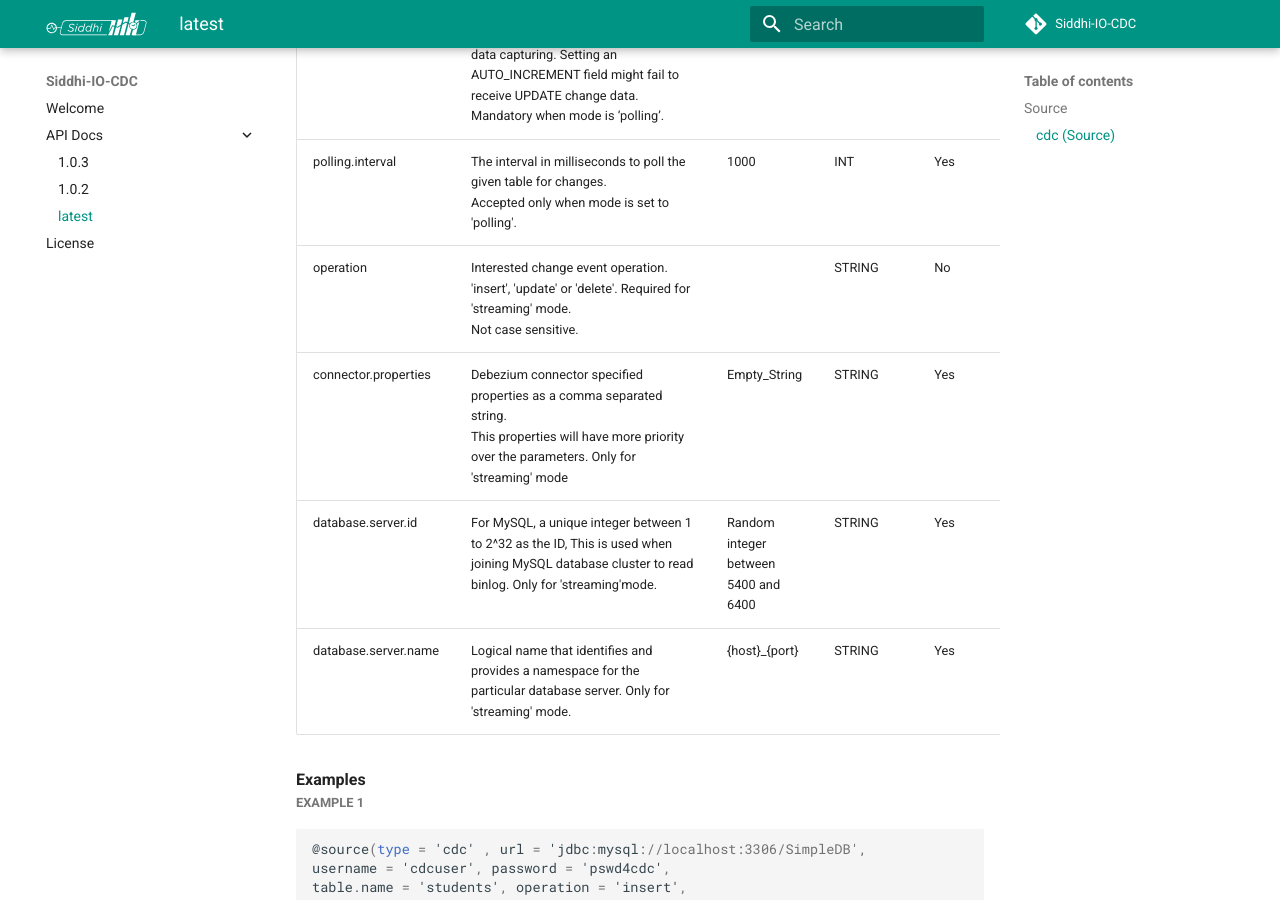
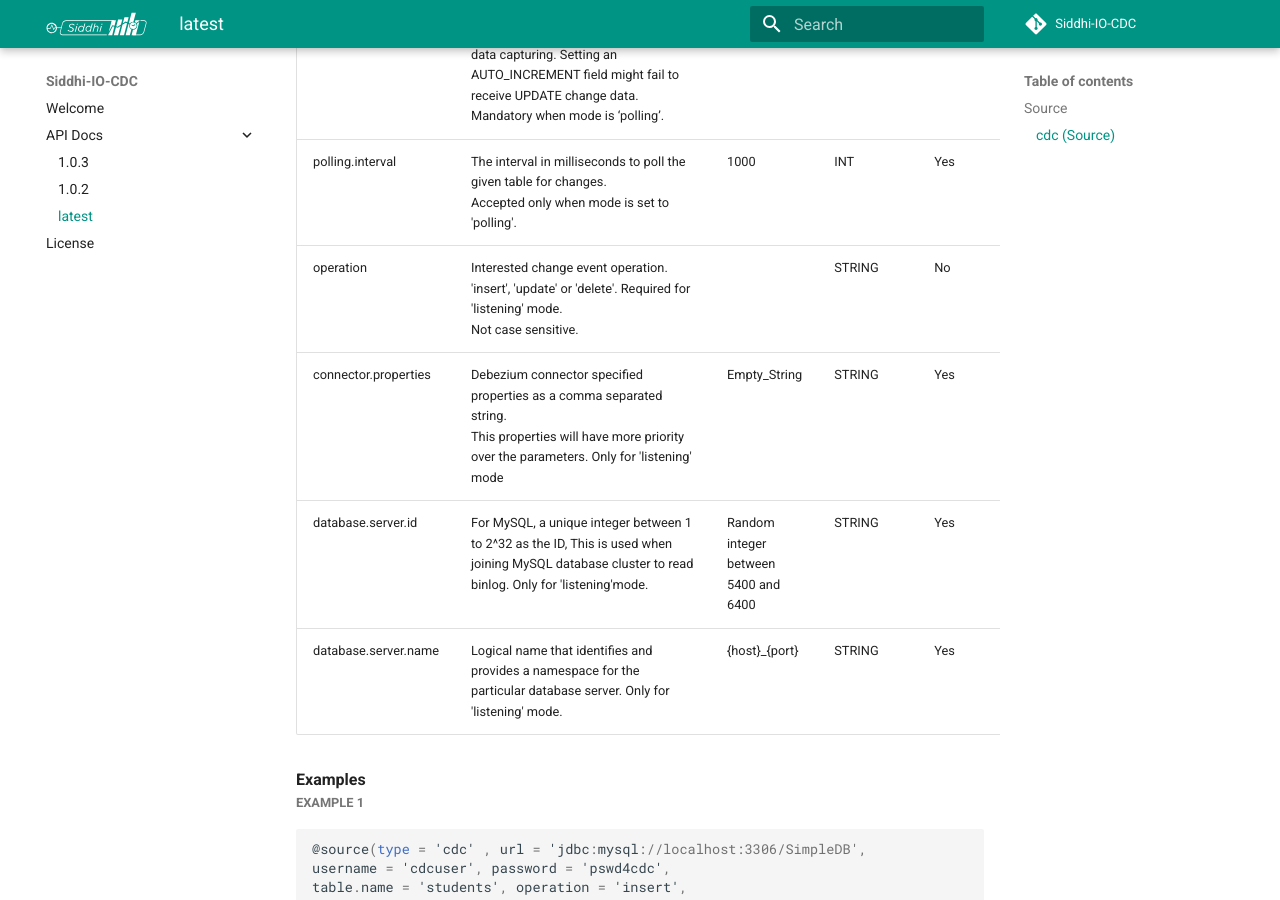
Before and after one commit to siddhi-io/siddhi-io-cdc, an MkDocs documentation site: the page built from docs/api/latest.md, in a window 1280 px wide and 900 px high, scrolled down 1685 px. Built offline with MkDocs 1.6.1 and Material for MkDocs 9.7.7, drawn with Linux system fonts in a browser that asks for light colours; comment, search, counter and statistics services are not loaded; old or Windows-style settings are respelled for this version of MkDocs; some of the changed text lies outside the part shown.

Commit message:
Rename mode: streaming with listening.

```diff
--- a/docs/api/latest.md
+++ b/docs/api/latest.md
@@ -31,8 +31,8 @@
     </tr>
     <tr>
         <td style="vertical-align: top">mode</td>
-        <td style="vertical-align: top; word-wrap: break-word">Mode to capture the change data. Mode ‘polling’ uses a polling.column to monitor the given table. Mode 'streaming' uses logs to monitor the given table.<br>The required parameters are different for each modes.<br>mode 'streaming' currently supports only MySQL. INSERT, UPDATE, DELETE events can be received.<br>mode 'polling' supports RDBs. INSERT, UPDATE events can be received.</td>
-        <td style="vertical-align: top">streaming</td>
+        <td style="vertical-align: top; word-wrap: break-word">Mode to capture the change data. Mode ‘polling’ uses a polling.column to monitor the given table. Mode 'listening' uses logs to monitor the given table.<br>The required parameters are different for each modes.<br>mode 'listening' currently supports only MySQL. INSERT, UPDATE, DELETE events can be received.<br>mode 'polling' supports RDBs. INSERT, UPDATE events can be received.</td>
+        <td style="vertical-align: top">listening</td>
         <td style="vertical-align: top">STRING</td>
         <td style="vertical-align: top">Yes</td>
         <td style="vertical-align: top">No</td>
@@ -95,7 +95,7 @@
     </tr>
     <tr>
         <td style="vertical-align: top">operation</td>
-        <td style="vertical-align: top; word-wrap: break-word">Interested change event operation. 'insert', 'update' or 'delete'. Required for 'streaming' mode.<br>Not case sensitive.</td>
+        <td style="vertical-align: top; word-wrap: break-word">Interested change event operation. 'insert', 'update' or 'delete'. Required for 'listening' mode.<br>Not case sensitive.</td>
         <td style="vertical-align: top"></td>
         <td style="vertical-align: top">STRING</td>
         <td style="vertical-align: top">No</td>
@@ -103,7 +103,7 @@
     </tr>
     <tr>
         <td style="vertical-align: top">connector.properties</td>
-        <td style="vertical-align: top; word-wrap: break-word">Debezium connector specified properties as a comma separated string. <br>This properties will have more priority over the parameters. Only for 'streaming' mode</td>
+        <td style="vertical-align: top; word-wrap: break-word">Debezium connector specified properties as a comma separated string. <br>This properties will have more priority over the parameters. Only for 'listening' mode</td>
         <td style="vertical-align: top">Empty_String</td>
         <td style="vertical-align: top">STRING</td>
         <td style="vertical-align: top">Yes</td>
@@ -111,7 +111,7 @@
     </tr>
     <tr>
         <td style="vertical-align: top">database.server.id</td>
-        <td style="vertical-align: top; word-wrap: break-word">For MySQL, a unique integer between 1 to 2^32 as the ID, This is used when joining MySQL database cluster to read binlog. Only for 'streaming'mode.</td>
+        <td style="vertical-align: top; word-wrap: break-word">For MySQL, a unique integer between 1 to 2^32 as the ID, This is used when joining MySQL database cluster to read binlog. Only for 'listening'mode.</td>
         <td style="vertical-align: top">Random integer between 5400 and 6400</td>
         <td style="vertical-align: top">STRING</td>
         <td style="vertical-align: top">Yes</td>
@@ -119,7 +119,7 @@
     </tr>
     <tr>
         <td style="vertical-align: top">database.server.name</td>
-        <td style="vertical-align: top; word-wrap: break-word">Logical name that identifies and provides a namespace for the particular database server. Only for 'streaming' mode.</td>
+        <td style="vertical-align: top; word-wrap: break-word">Logical name that identifies and provides a namespace for the particular database server. Only for 'listening' mode.</td>
         <td style="vertical-align: top">{host}_{port}</td>
         <td style="vertical-align: top">STRING</td>
         <td style="vertical-align: top">Yes</td>
```
Also changed, not shown: 3 other files.
